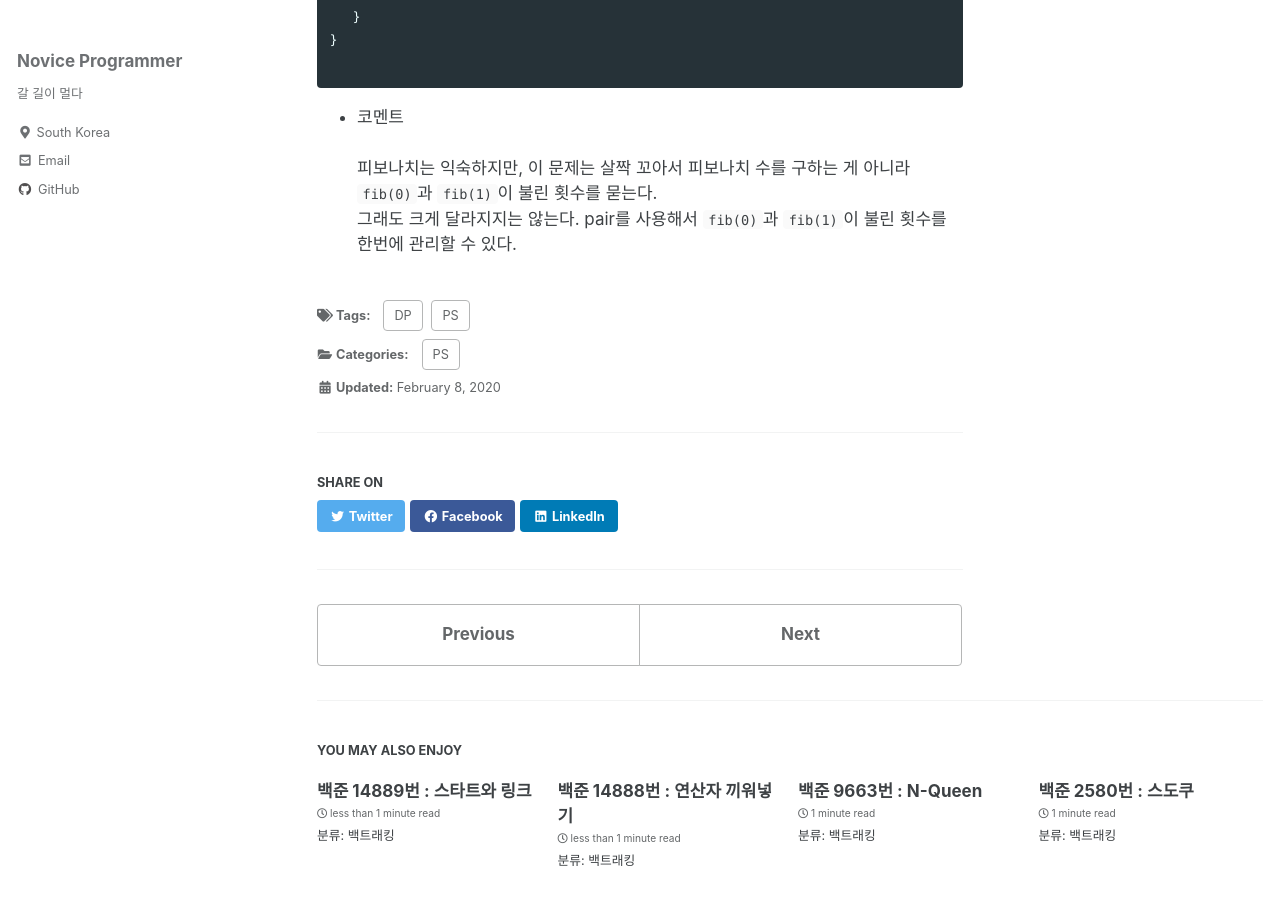
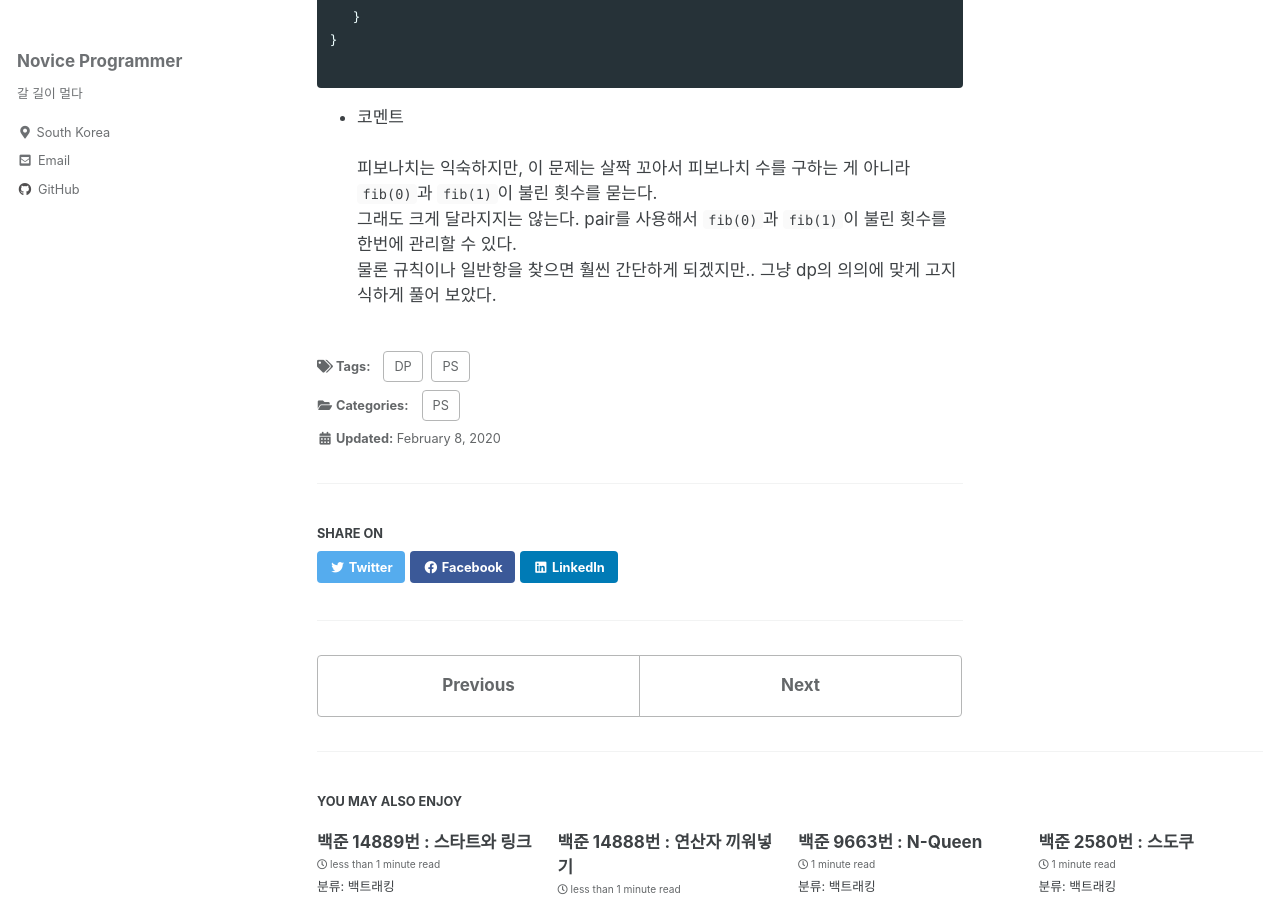
Before and after one commit to JuTaK97/JuTaK97.github.io, a Jekyll site: the page built from _posts/2022-02-08-baekjoon-1003.md, in a window 1280 px wide and 900 px high, scrolled down 1235 px. Built offline with Jekyll 4.4.1, drawn with Linux system fonts in a browser that asks for light colours; cached includes are drawn as plain includes.

Commit message:
Update 2022-02-08-baekjoon-1003.md

````diff
--- a/_posts/2022-02-08-baekjoon-1003.md
+++ b/_posts/2022-02-08-baekjoon-1003.md
@@ -59,4 +59,5 @@ int main() {
 ```
 - 코멘트<br /><br />
 피보나치는 익숙하지만, 이 문제는 살짝 꼬아서 피보나치 수를 구하는 게 아니라 `fib(0)`과 `fib(1)`이 불린 횟수를 묻는다.<br />
-그래도 크게 달라지지는 않는다. pair를 사용해서 `fib(0)`과 `fib(1)`이 불린 횟수를 한번에 관리할 수 있다.
+그래도 크게 달라지지는 않는다. pair를 사용해서 `fib(0)`과 `fib(1)`이 불린 횟수를 한번에 관리할 수 있다.<br />
+물론 규칙이나 일반항을 찾으면 훨씬 간단하게 되겠지만.. 그냥 dp의 의의에 맞게 고지식하게 풀어 보았다.
````
